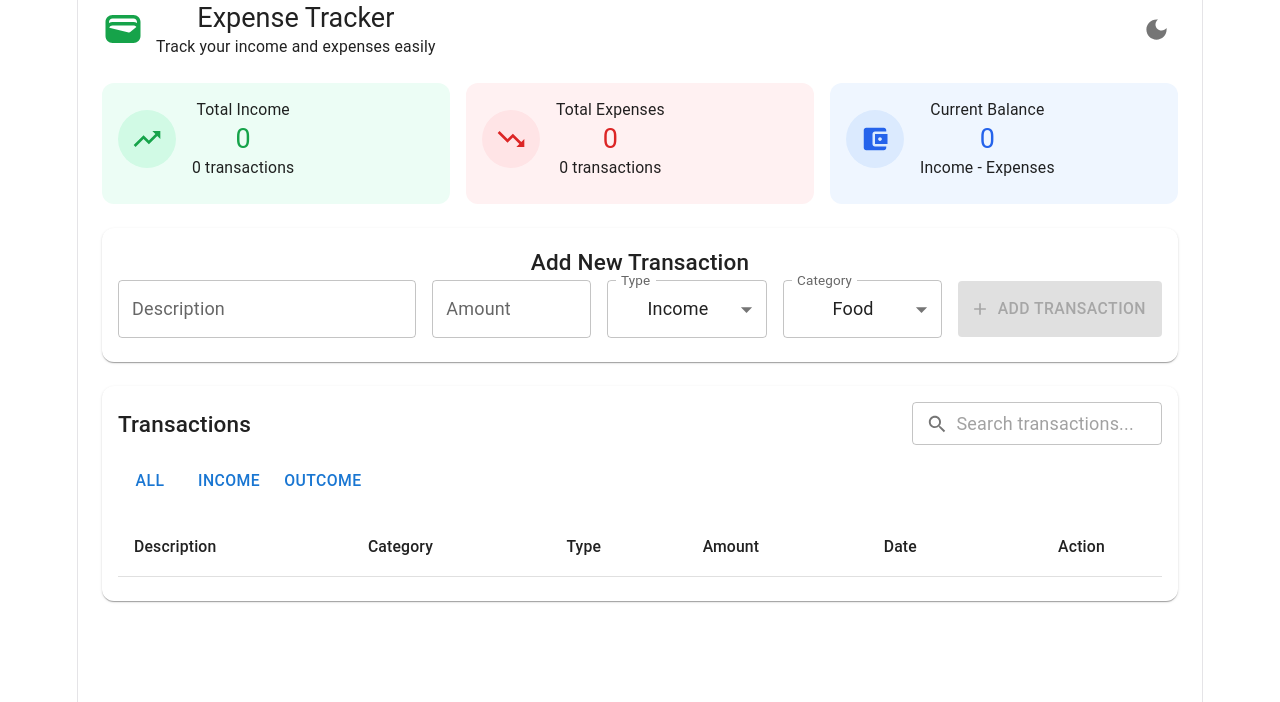
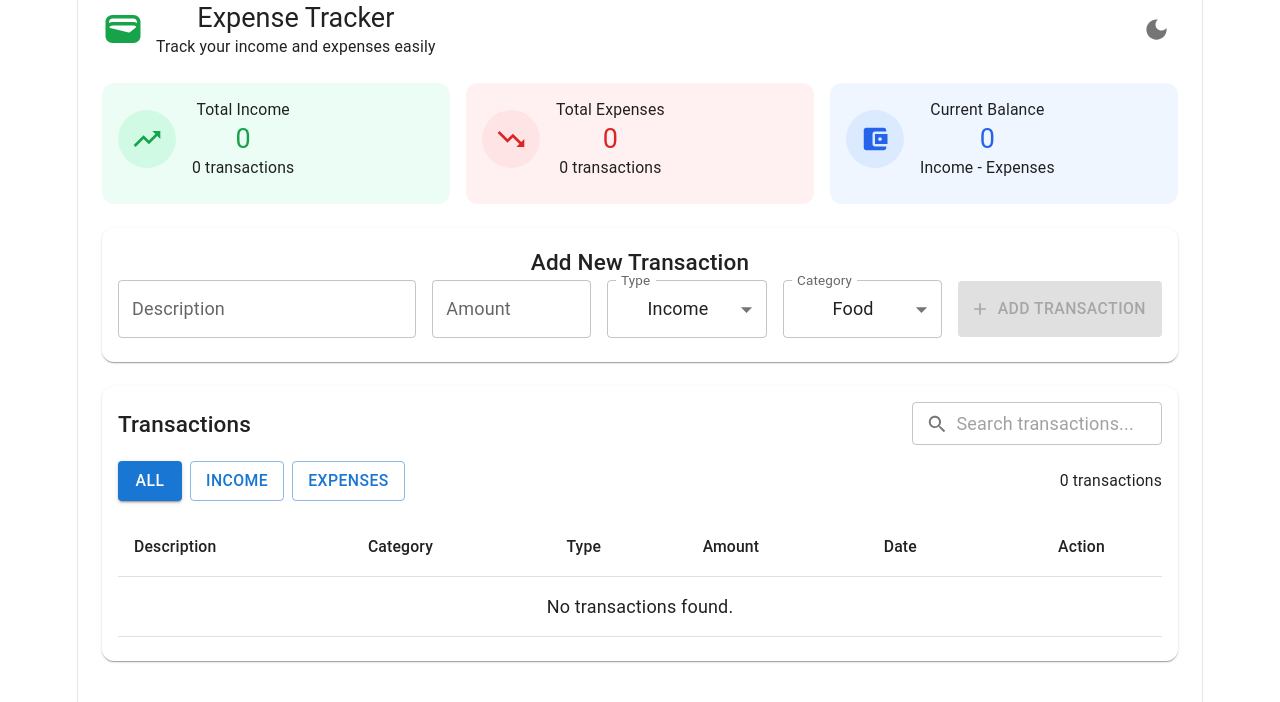
Before and after one commit to saeedelsabagh/manageMoney, a React (Vite) app in the folder routing_react/: page / in a window 1280 px wide. Shown: the top 702 px of the page. Built offline with nearby package versions, Linux system fonts and the light colour scheme.

Commit message:
Update Transactions.jsx

```diff
--- a/routing_react/src/components/Transactions.jsx
+++ b/routing_react/src/components/Transactions.jsx
@@ -1,3 +1,4 @@
+
 import Card from "@mui/material/Card";
 import CardContent from "@mui/material/CardContent";
 import Box from "@mui/material/Box";
@@ -15,12 +16,14 @@ import Chip from "@mui/material/Chip";
 import IconButton from "@mui/material/IconButton";
 import SearchIcon from "@mui/icons-material/Search";
 import DeleteIcon from "@mui/icons-material/Delete";
-import { useContext } from "react";
+import { useContext, useMemo, useState } from "react";
 import { TransactionContext } from "../Reducer";
-import { useMemo, useState } from "react";
 
 export default function Transactions() {
   const { state, dispatch } = useContext(TransactionContext);
+
+  const [filter, setFilter] = useState("All");
+  const [search, setSearch] = useState("");
 
   function handleDeleteClick(id) {
     dispatch({
@@ -29,61 +32,36 @@ export default function Transactions() {
     });
   }
 
-  const [filter, setFilter] = useState("All");
-  const [search, setSearch] = useState("");
+  const filteredTransactions = useMemo(() => {
+    const transactions = Array.isArray(state.transactions)
+      ? state.transactions
+      : [];
 
-  const clickToRender = useMemo(() => {
-    let transactions = state.transactions;
+    const normalizedSearch = search.trim().toLowerCase();
 
-    if (filter === "Income") {
-      transactions = transactions.filter((t) => {
-        return t.type === "Income";
-      });
-    } else if (filter === "Expense") {
-      transactions = transactions.filter((t) => {
-        return t.type === "Expense";
-      });
-    }
+    return transactions.filter((transaction) => {
+      const matchesType =
+        filter === "All" || transaction.type === filter;
 
-    return transactions.filter((t) => {
-      return t.description.toLowerCase().includes(search.toLowerCase());
+      const description =
+        typeof transaction.description === "string"
+          ? transaction.description
+          : "";
+
+      const matchesSearch = description
+        .toLowerCase()
+        .includes(normalizedSearch);
+
+      return matchesType && matchesSearch;
     });
   }, [state.transactions, filter, search]);
-  const transactionList = clickToRender.map((t) => {
-    return (
-      <TableRow key={t.id} hover>
-        <TableCell>
-          <Typography fontWeight={500}>{t.description}</Typography>
-        </TableCell>
 
-        <TableCell>
-          <Chip label={t.category} size="small" />
-        </TableCell>
+  const formatAmount = (amount) => {
+    const numericAmount = Number(amount);
 
-        <TableCell>
-          <Chip
-            label={t.type}
-            size="small"
-            color={t.type === "Income" ? "success" : "error"}
-          />
-        </TableCell>
-
-        <TableCell>
-          <Typography fontWeight={700}>
-            {t.type === "Income" ? "+" : "-"}${Math.abs(t.amount).toFixed(2)}
-          </Typography>
-        </TableCell>
-
-        <TableCell>{t.date}</TableCell>
-
-        <TableCell align="center">
-          <IconButton color="error" onClick={() => handleDeleteClick(t.id)}>
-            <DeleteIcon />
-          </IconButton>
-        </TableCell>
-      </TableRow>
-    );
-  });
+    return (Number.isFinite(numericAmount) ? Math.abs(numericAmount) : 0)
+      .toFixed(2);
+  };
 
   return (
     <Card sx={{ borderRadius: 3 }}>
@@ -111,8 +89,9 @@ export default function Transactions() {
           <TextField
             size="small"
             placeholder="Search transactions..."
+            value={search}
+            onChange={(e) => setSearch(e.target.value)}
             sx={{ width: { xs: "100%", md: 250 } }}
-            onChange={(e) => setSearch(e.target.value)}
             slotProps={{
               input: {
                 startAdornment: (
@@ -138,18 +117,20 @@ export default function Transactions() {
           }}
         >
           <Box sx={{ display: "flex", gap: 1 }}>
-            <Button value="All" onClick={(e) => setFilter(e.target.value)}>
-              All
-            </Button>
+            {["All", "Income", "Expense"].map((type) => (
+              <Button
+                key={type}
+                variant={filter === type ? "contained" : "outlined"}
+                onClick={() => setFilter(type)}
+              >
+                {type === "Expense" ? "Expenses" : type}
+              </Button>
+            ))}
+          </Box>
 
-            <Button value="Income" onClick={(e) => setFilter(e.target.value)}>
-              Income
-            </Button>
-
-            <Button value="Expense" onClick={(e) => setFilter(e.target.value)}>
-              Outcome
-            </Button>
-          </Box>
+          <Typography variant="body2" color="text.secondary">
+            {filteredTransactions.length} transactions
+          </Typography>
         </Box>
 
         {/* Table */}
@@ -166,7 +147,69 @@ export default function Transactions() {
               </TableRow>
             </TableHead>
 
-            <TableBody>{transactionList}</TableBody>
+            <TableBody>
+              {filteredTransactions.length > 0 ? (
+                filteredTransactions.map((transaction) => {
+                  const isIncome = transaction.type === "Income";
+
+                  return (
+                    <TableRow key={transaction.id} hover>
+                      <TableCell>
+                        <Typography fontWeight={500}>
+                          {transaction.description || "Untitled"}
+                        </Typography>
+                      </TableCell>
+
+                      <TableCell>
+                        <Chip
+                          label={transaction.category || "Other"}
+                          size="small"
+                        />
+                      </TableCell>
+
+                      <TableCell>
+                        <Chip
+                          label={isIncome ? "Income" : "Expense"}
+                          size="small"
+                          color={isIncome ? "success" : "error"}
+                        />
+                      </TableCell>
+
+                      <TableCell>
+                        <Typography fontWeight={700}>
+                          {isIncome ? "+" : "-"}$
+                          {formatAmount(transaction.amount)}
+                        </Typography>
+                      </TableCell>
+
+                      <TableCell>
+                        {transaction.date || "—"}
+                      </TableCell>
+
+                      <TableCell align="center">
+                        <IconButton
+                          color="error"
+                          aria-label="Delete transaction"
+                          onClick={() =>
+                            handleDeleteClick(transaction.id)
+                          }
+                        >
+                          <DeleteIcon />
+                        </IconButton>
+                      </TableCell>
+                    </TableRow>
+                  );
+                })
+              ) : (
+                <TableRow>
+                  <TableCell colSpan={6} align="center">
+                    <Typography color="text.secondary" py={3}>
+                      No transactions found.
+                    </Typography>
+                  </TableCell>
+                </TableRow>
+              )}
+            </TableBody>
           </Table>
         </TableContainer>
       </CardContent>
```
